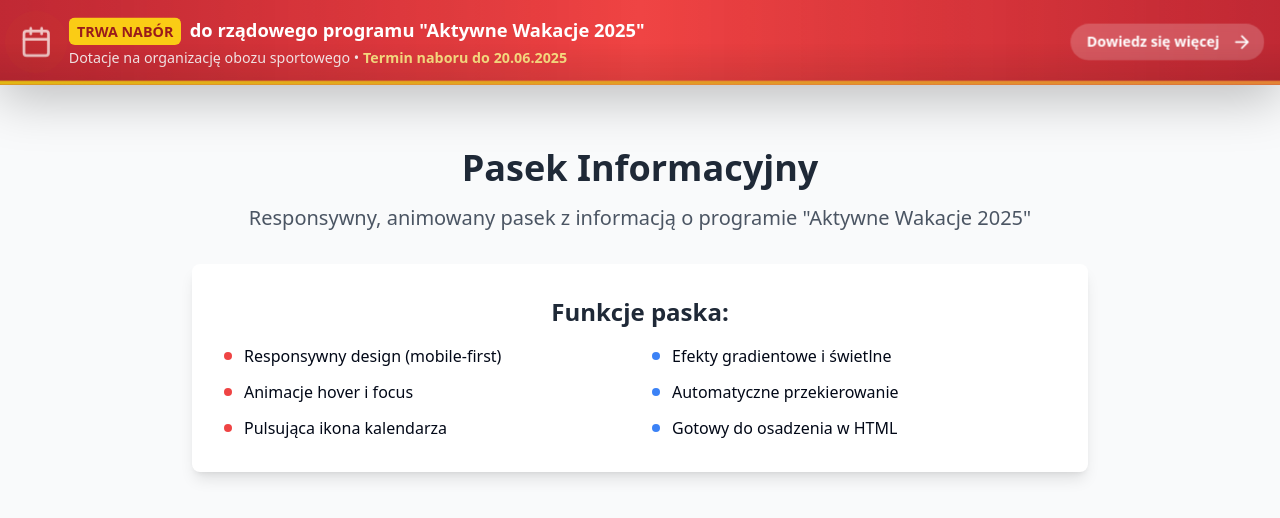
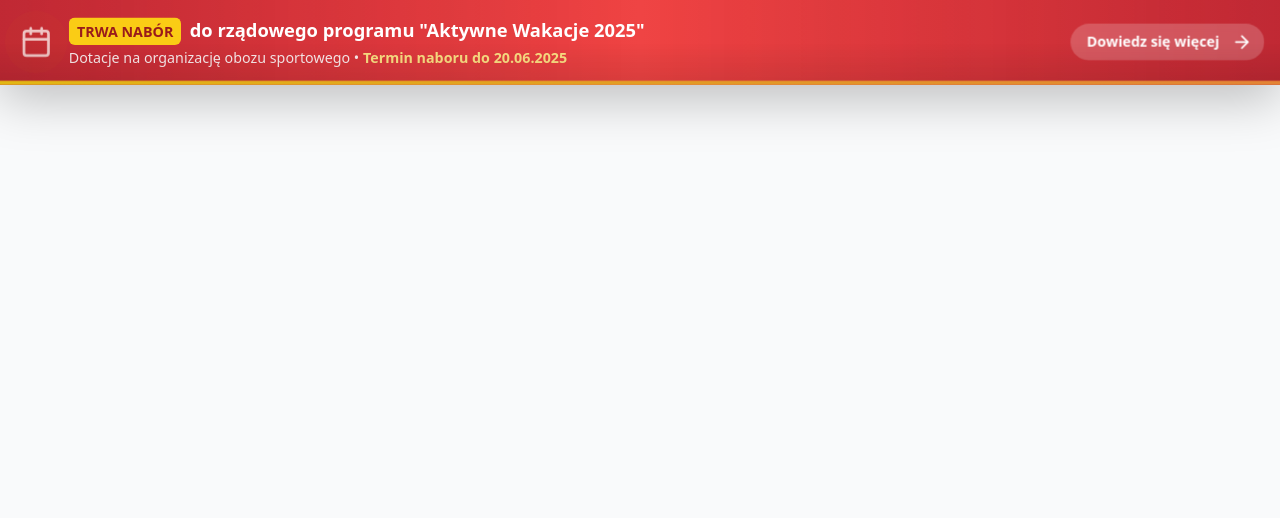
Before and after one commit to ahuramazdao/active-wakacje-alert-bar, a React (Vite) app: page / in a window 1280 px wide. Shown: the top 518 px of the page. Built offline with nearby package versions, Linux system fonts and the light colour scheme.

Commit message:
Remove InfoBanner component
Remove the InfoBanner component and its usage from the application.

```diff
--- a/src/pages/Index.tsx
+++ b/src/pages/Index.tsx
@@ -6,50 +6,6 @@ const Index = () => {
     <div className="min-h-screen bg-gray-50">
       {/* Info Banner */}
       <InfoBanner />
-
-      {/* Demo content to show banner in context */}
-      <div className="container mx-auto px-4 py-16">
-        <div className="text-center">
-          <h1 className="text-4xl font-bold mb-4 text-gray-800">Pasek Informacyjny</h1>
-          <p className="text-xl text-gray-600 mb-8">
-            Responsywny, animowany pasek z informacją o programie "Aktywne Wakacje 2025"
-          </p>
-
-          <div className="bg-white rounded-lg shadow-lg p-8 max-w-4xl mx-auto">
-            <h2 className="text-2xl font-semibold mb-4 text-gray-800">Funkcje paska:</h2>
-            <div className="grid md:grid-cols-2 gap-6 text-left">
-              <div className="space-y-3">
-                <div className="flex items-center gap-3">
-                  <div className="w-2 h-2 bg-red-500 rounded-full"></div>
-                  <span>Responsywny design (mobile-first)</span>
-                </div>
-                <div className="flex items-center gap-3">
-                  <div className="w-2 h-2 bg-red-500 rounded-full"></div>
-                  <span>Animacje hover i focus</span>
-                </div>
-                <div className="flex items-center gap-3">
-                  <div className="w-2 h-2 bg-red-500 rounded-full"></div>
-                  <span>Pulsująca ikona kalendarza</span>
-                </div>
-              </div>
-              <div className="space-y-3">
-                <div className="flex items-center gap-3">
-                  <div className="w-2 h-2 bg-blue-500 rounded-full"></div>
-                  <span>Efekty gradientowe i świetlne</span>
-                </div>
-                <div className="flex items-center gap-3">
-                  <div className="w-2 h-2 bg-blue-500 rounded-full"></div>
-                  <span>Automatyczne przekierowanie</span>
-                </div>
-                <div className="flex items-center gap-3">
-                  <div className="w-2 h-2 bg-blue-500 rounded-full"></div>
-                  <span>Gotowy do osadzenia w HTML</span>
-                </div>
-              </div>
-            </div>
-          </div>
-        </div>
-      </div>
     </div>
   );
 };
```
